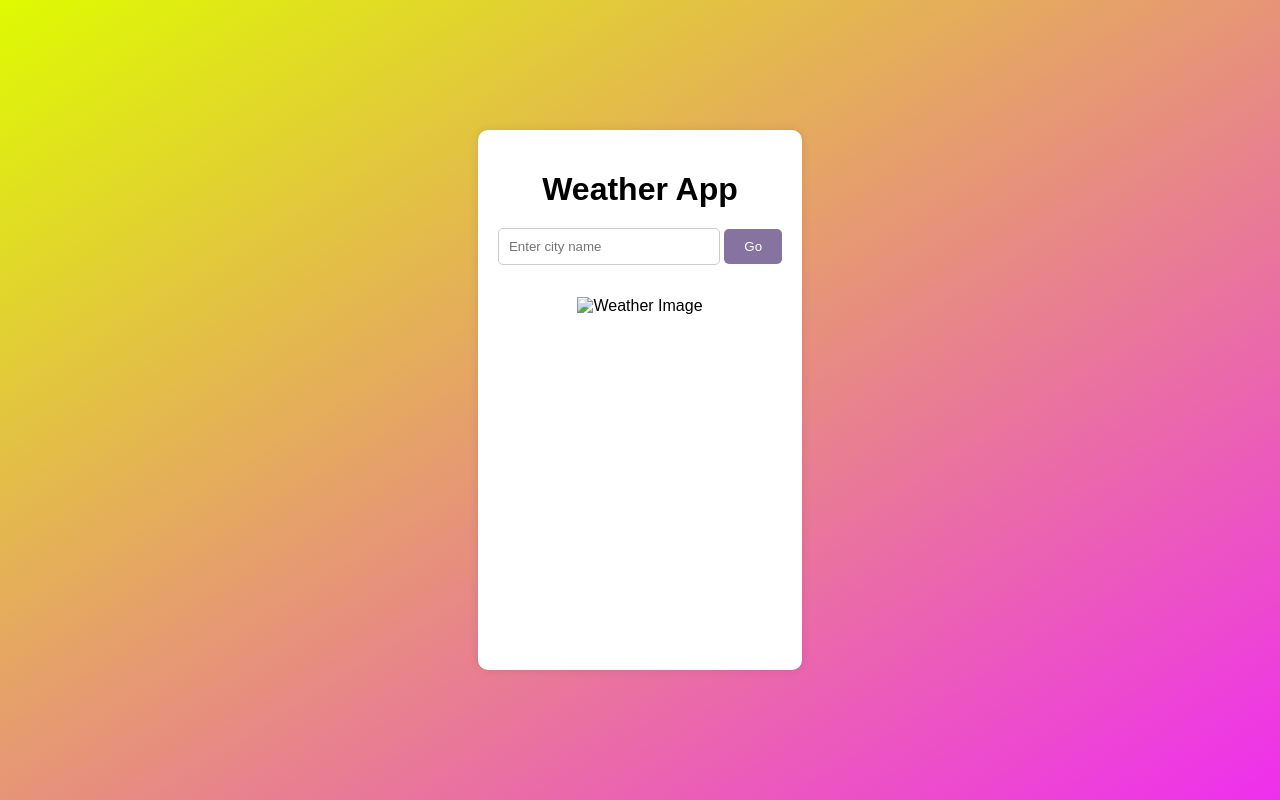
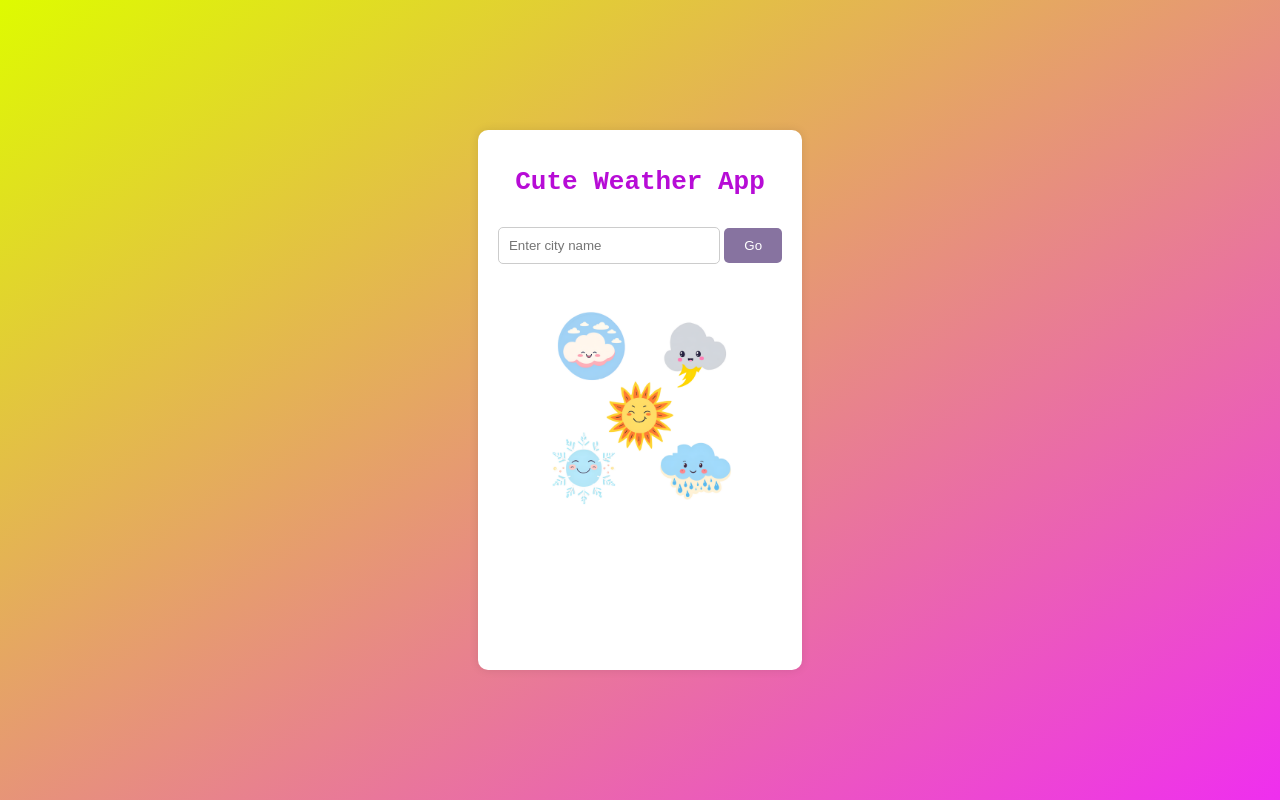
Before and after one commit to washind14/CuteWeatherApp, a plain HTML site: page index.html in a window 1280 px wide. Drawn offline with Linux system fonts and the light colour scheme.

Commit message:
updated image names

```diff
--- a/index.html
+++ b/index.html
@@ -9,12 +9,12 @@
 </head>
 <body>
   <div class="container">
-    <h1>Weather App</h1>
+    <h1>Cute Weather App</h1>
     <input type="text" id="cityInput" onfocus="this.value=''" placeholder="Enter city name">
     <button id="getWeatherBtn">Go</button>
     <div id="weatherResult">
       <h2 id="cityName"></h2>
-      <img id="weatherImage" src=weatherAppLogo/WeatherAppLogo.png  alt="Weather Image"/>
+      <img id="weatherImage" src="cuteWeatherLogo/CuteWeatherLogo.png"  alt="Weather Image"/>
       <p id="temperature"></p>
       <p id="description"></p>
       <p id="humidity"></p>
--- a/styles.css
+++ b/styles.css
@@ -21,13 +21,15 @@ body {
 }
 
 h1 {
-  margin-bottom: 20px;
+  margin-bottom: 30px;
+  font-family: monospace;
+  color: #b70cd6;
 }
 
 input {
   padding: 10px;
   width: 200px;
-  margin-bottom: 20px;
+  margin-bottom: 30px;
   border-radius: 5px;
   border: 1px solid #ccc;
 }
@@ -68,6 +70,6 @@ button:hover {
   margin: 5px 0;
 }
 
-@media only screen (min-width: 768px){
+/* @media only screen (min-width: 768px){
   ...
-  }
+  } */
```
Also changed, not shown: images/Clouds.png (renamed from images/Cloudy.png), images/Rain.png (renamed from images/Rainy.png), images/clear.png (renamed from images/Sunny.png), images/mist.png (added).
